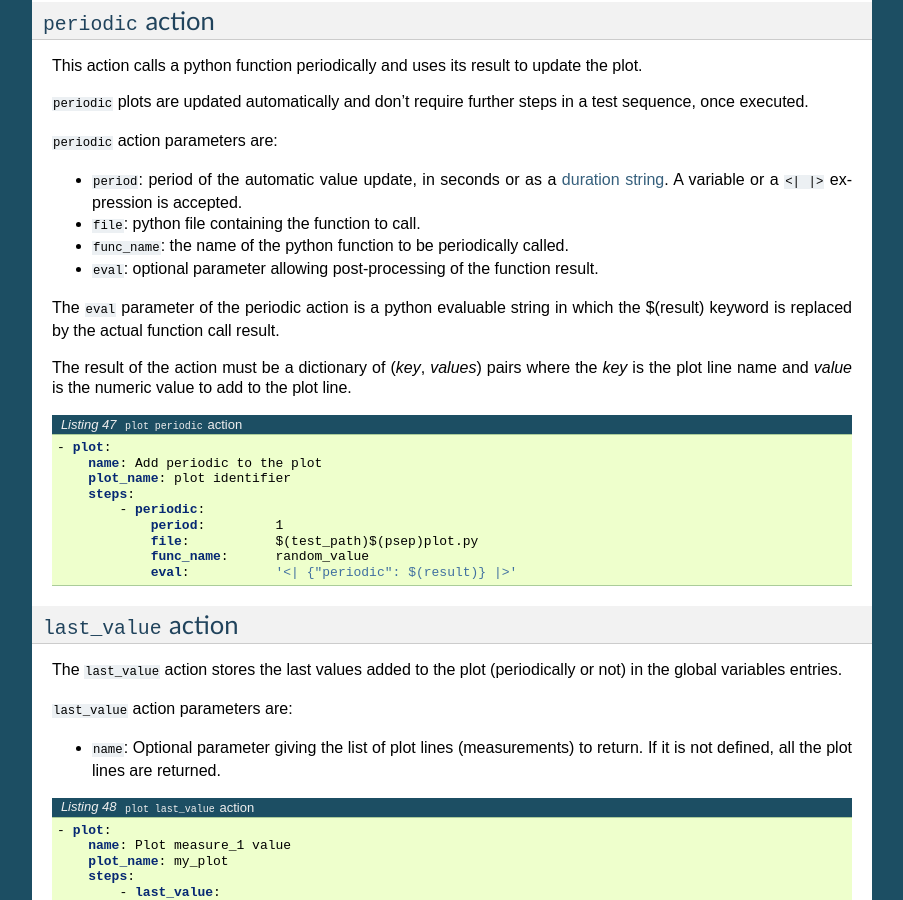
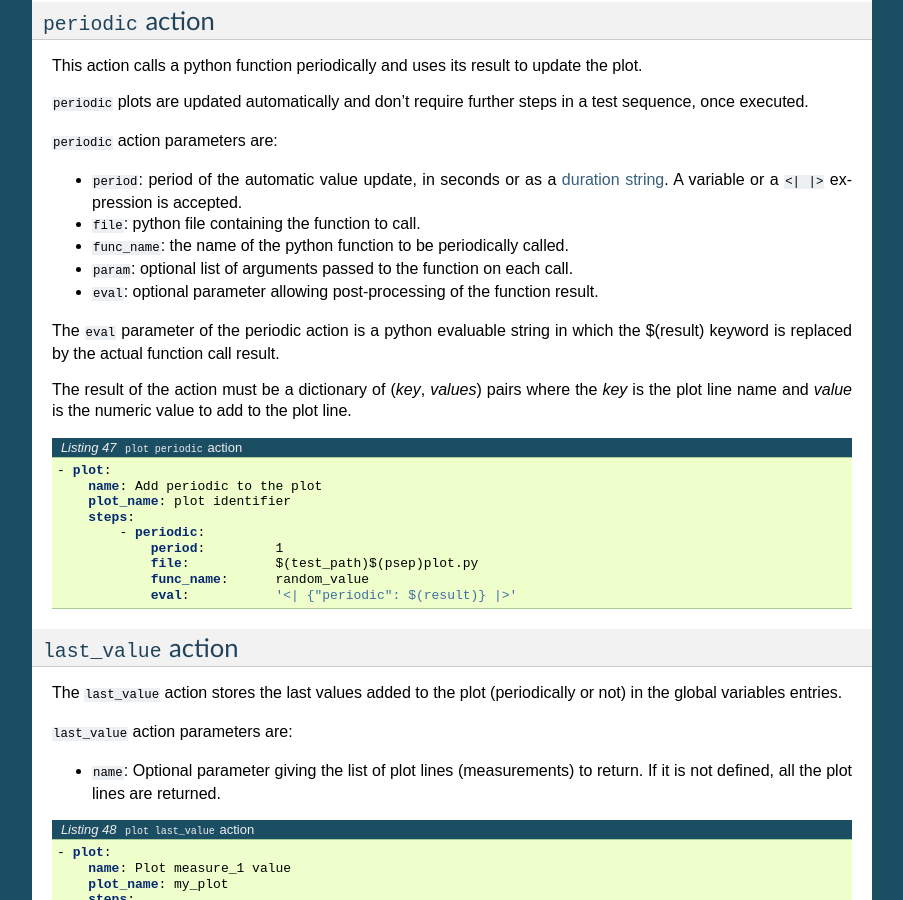
Before and after one commit to testium-HIL/testium, a Sphinx documentation site: the page built from doc/manual/sphinx/source/test_items/plot_test_item.rst, in a window 1280 px wide and 900 px high, scrolled down 1728 px. Shown: the whole window, without its empty margins (198-1101 px from the left). Built offline with Sphinx 7.4.7, drawn with Linux system fonts in a browser that asks for light colours.

Commit message:
doc: document the plot periodic param parameter

```diff
--- a/doc/manual/sphinx/source/test_items/plot_test_item.rst
+++ b/doc/manual/sphinx/source/test_items/plot_test_item.rst
@@ -115,6 +115,7 @@ plot.
 * ``period``: period of the automatic value update, in seconds or as a :ref:`duration string<sec_duration_format>`. A variable or a ``<| |>`` expression is accepted.
 * ``file``: python file containing the function to call.
 * ``func_name``: the name of the python function to be periodically called.
+* ``param``: optional list of arguments passed to the function on each call.
 * ``eval``: optional parameter allowing post-processing of the function result.
 
 The ``eval`` parameter of the periodic action is a python evaluable string in which the $(result) keyword
```
